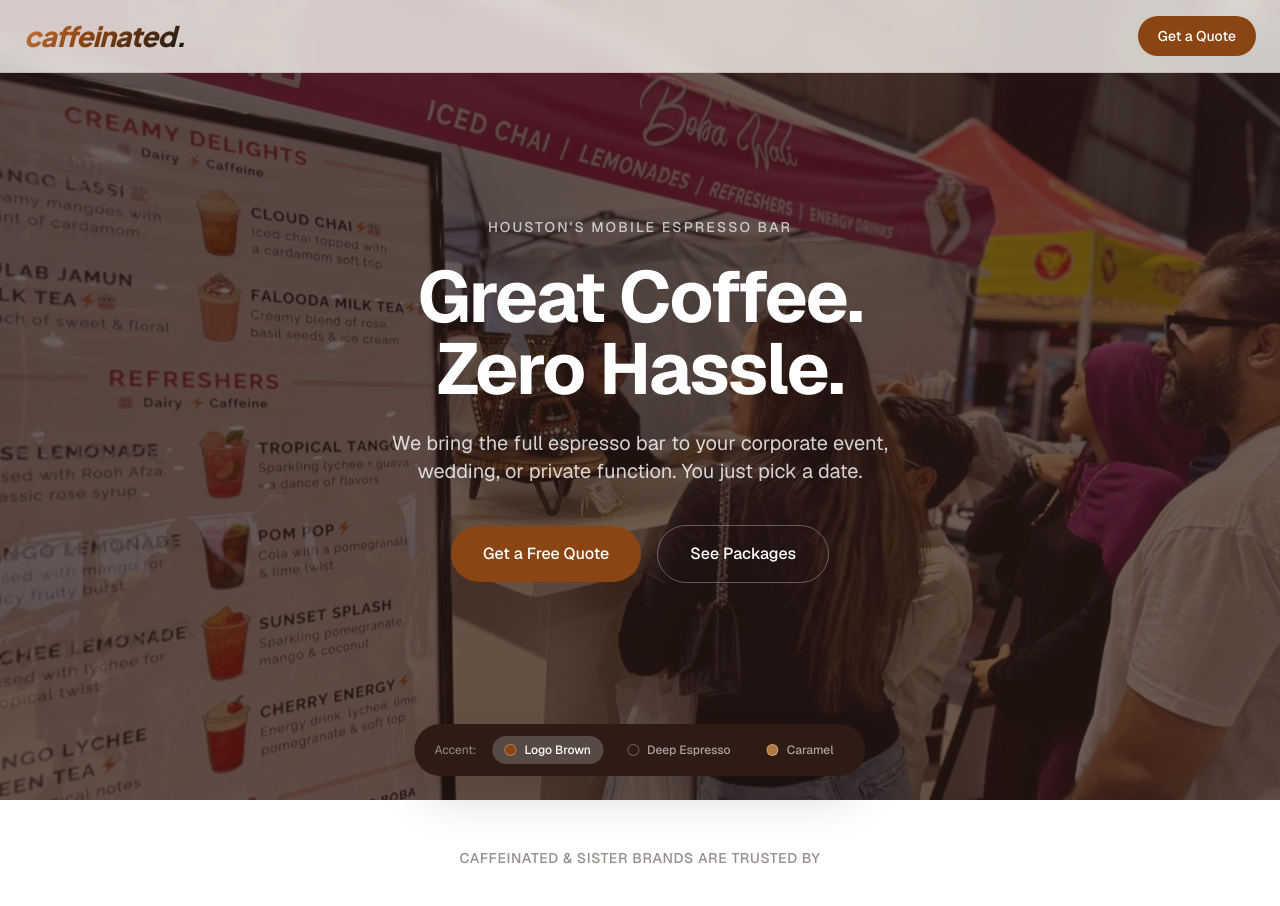
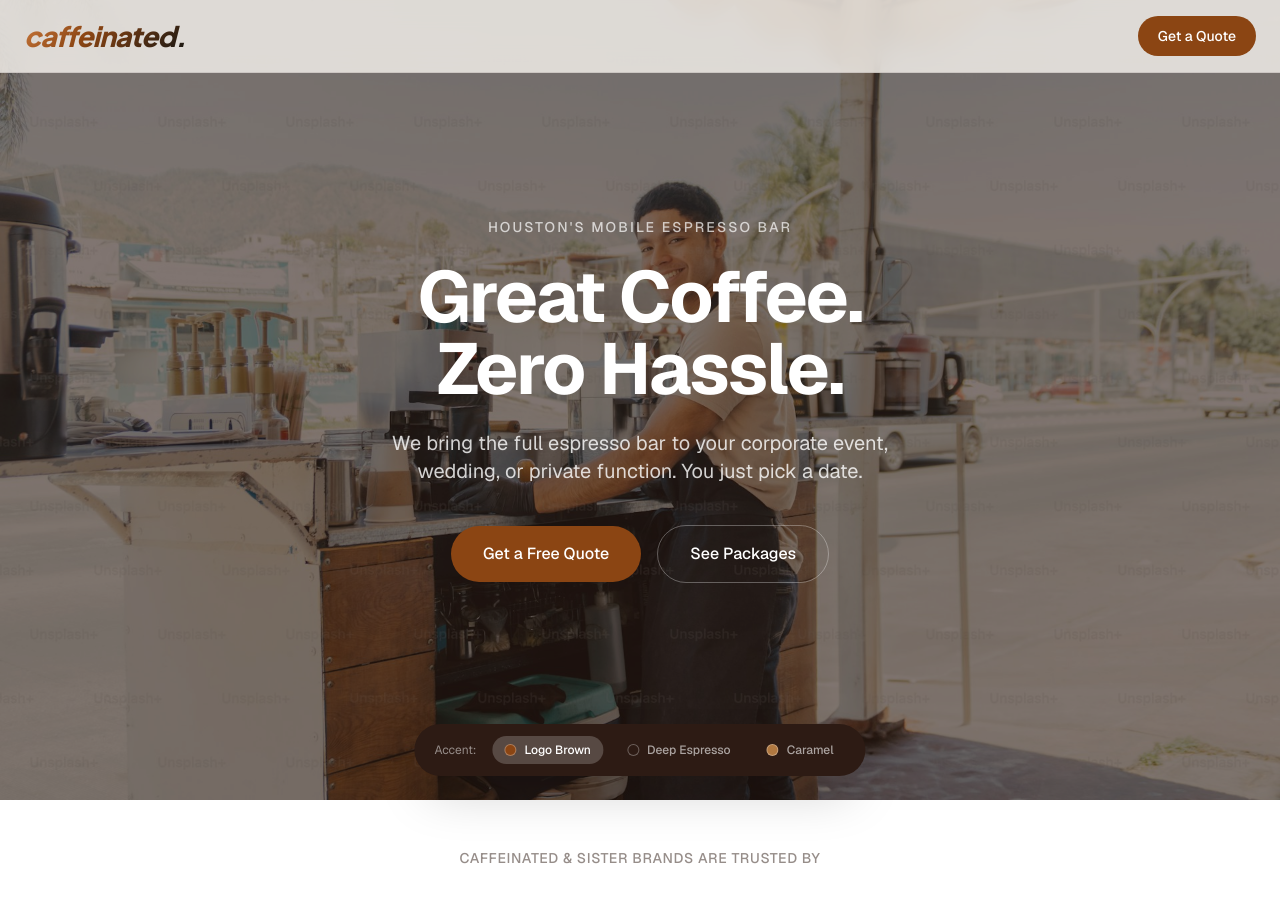
Before and after one commit to omartugrul/caffeinated-website, a Next.js app: page / in a window 1280 px wide. Shown: the top 906 px of the page. Built offline with nearby package versions, Linux system fonts and the light colour scheme.

Commit message:
Add hero placeholder image, remove em dashes from copy, fix logo filters and gallery images

```diff
--- a/src/components/sections/About.tsx
+++ b/src/components/sections/About.tsx
@@ -19,7 +19,7 @@
           <p className="mt-6 text-lg leading-relaxed text-espresso/60">
             Caffeinated is a mobile espresso bar based in Houston, Texas. We cater corporate events,
             weddings, and private functions across the metro area. We started because we believed
-            coffee catering should be as polished as the events we serve — professional, reliable,
+            coffee catering should be as polished as the events we serve. Professional, reliable,
             and effortless for the person booking it.
           </p>
           <p className="mt-4 text-lg leading-relaxed text-espresso/60">
--- a/src/components/sections/FAQ.tsx
+++ b/src/components/sections/FAQ.tsx
@@ -7,7 +7,7 @@
   {
     question: "How far in advance should I book?",
     answer:
-      "We recommend booking at least 2–3 weeks out, but we can sometimes accommodate shorter timelines. For peak season (October–December), book as early as possible — those dates fill up fast.",
+      "We recommend booking at least 2-3 weeks out, but we can sometimes accommodate shorter timelines. For peak season (October through December), book as early as possible. Those dates fill up fast.",
   },
   {
     question: "What's included in every package?",
@@ -22,7 +22,7 @@
   {
     question: "Do you serve areas outside Houston?",
     answer:
-      "We cover the entire Houston metro area — including Katy, Sugar Land, The Woodlands, Pearland, Clear Lake, and everywhere in between. Travel is included in all packages. For events outside the metro, reach out and we'll make it work.",
+      "We cover the entire Houston metro area, including Katy, Sugar Land, The Woodlands, Pearland, Clear Lake, and everywhere in between. Travel is included in all packages. For events outside the metro, reach out and we'll make it work.",
   },
   {
     question: "How many drinks can you serve per hour?",
@@ -32,7 +32,7 @@
   {
     question: "What if I'm not sure which package I need?",
     answer:
-      "Just tell us your event type, guest count, and date — we'll recommend the right package and put together a custom quote. No pressure, no upselling. We want to find the right fit.",
+      "Just tell us your event type, guest count, and date. We'll recommend the right package and put together a custom quote. No pressure, no upselling. We want to find the right fit.",
   },
 ];
 
--- a/src/components/sections/Gallery.tsx
+++ b/src/components/sections/Gallery.tsx
@@ -20,7 +20,7 @@
           In Action
         </h2>
         <p className="mt-4 text-center text-espresso/50 max-w-lg mx-auto">
-          From office lobbies to rooftop weddings — here&apos;s what it looks like when we show up.
+          From office lobbies to rooftop weddings. Here&apos;s what it looks like when we show up.
         </p>
         <div className="mt-16 grid grid-cols-2 gap-4 sm:grid-cols-3">
           {photos.map((photo, i) => (
@@ -36,7 +36,7 @@
                 src={photo.src}
                 alt={photo.alt}
                 fill
-                className="object-cover"
+                className="object-cover sepia-[.4] brightness-[0.9]"
               />
             </motion.div>
           ))}
--- a/src/components/sections/Hero.tsx
+++ b/src/components/sections/Hero.tsx
@@ -8,14 +8,14 @@
     <section id="hero" className="relative flex min-h-screen items-center justify-center px-6 overflow-hidden">
       {/* Background image */}
       <Image
-        src="/photos/event-cart-customers.jpeg"
-        alt="Caffeinated espresso cart at an event"
+        src="/photos/hero-placeholder.jpg"
+        alt="Barista preparing espresso at a mobile coffee cart"
         fill
         className="object-cover"
         priority
       />
-      {/* Dark overlay for text readability */}
-      <div className="absolute inset-0 bg-espresso/70" />
+      {/* Dark overlay */}
+      <div className="absolute inset-0 bg-espresso/60" />
 
       <div className="relative mx-auto max-w-3xl text-center">
         <motion.p
--- a/src/components/sections/LogoCarousel.tsx
+++ b/src/components/sections/LogoCarousel.tsx
@@ -69,7 +69,7 @@
                   alt={client.name}
                   width={isLarge ? 160 : 100}
                   height={isLarge ? 64 : 48}
-                  className="w-full h-full object-contain grayscale opacity-60"
+                  className="w-full h-full object-contain opacity-80 sepia-[.3] brightness-[0.8]"
                 />
               </div>
             );
--- a/src/components/sections/Testimonials.tsx
+++ b/src/components/sections/Testimonials.tsx
@@ -17,7 +17,7 @@
   },
   {
     quote:
-      "I've booked a lot of vendors for corporate events. Caffeinated was the easiest experience I've had — from quote to day-of, everything was seamless.",
+      "I've booked a lot of vendors for corporate events. Caffeinated was the easiest experience I've had. From quote to day-of, everything was seamless.",
     author: "Marcus T.",
     role: "Event Coordinator",
   },
--- a/src/components/sections/WhyCaffeinated.tsx
+++ b/src/components/sections/WhyCaffeinated.tsx
@@ -6,7 +6,7 @@
   {
     title: "You Look Like a Hero",
     description:
-      "The person who booked us always gets the credit. We make your team, your clients, or your guests feel taken care of — and you look great for making it happen.",
+      "The person who booked us always gets the credit. We make your team, your clients, or your guests feel taken care of. And you look great for making it happen.",
   },
   {
     title: "We Bring Everything",
```
Also changed, not shown: public/photos/hero-placeholder.jpg (added).
